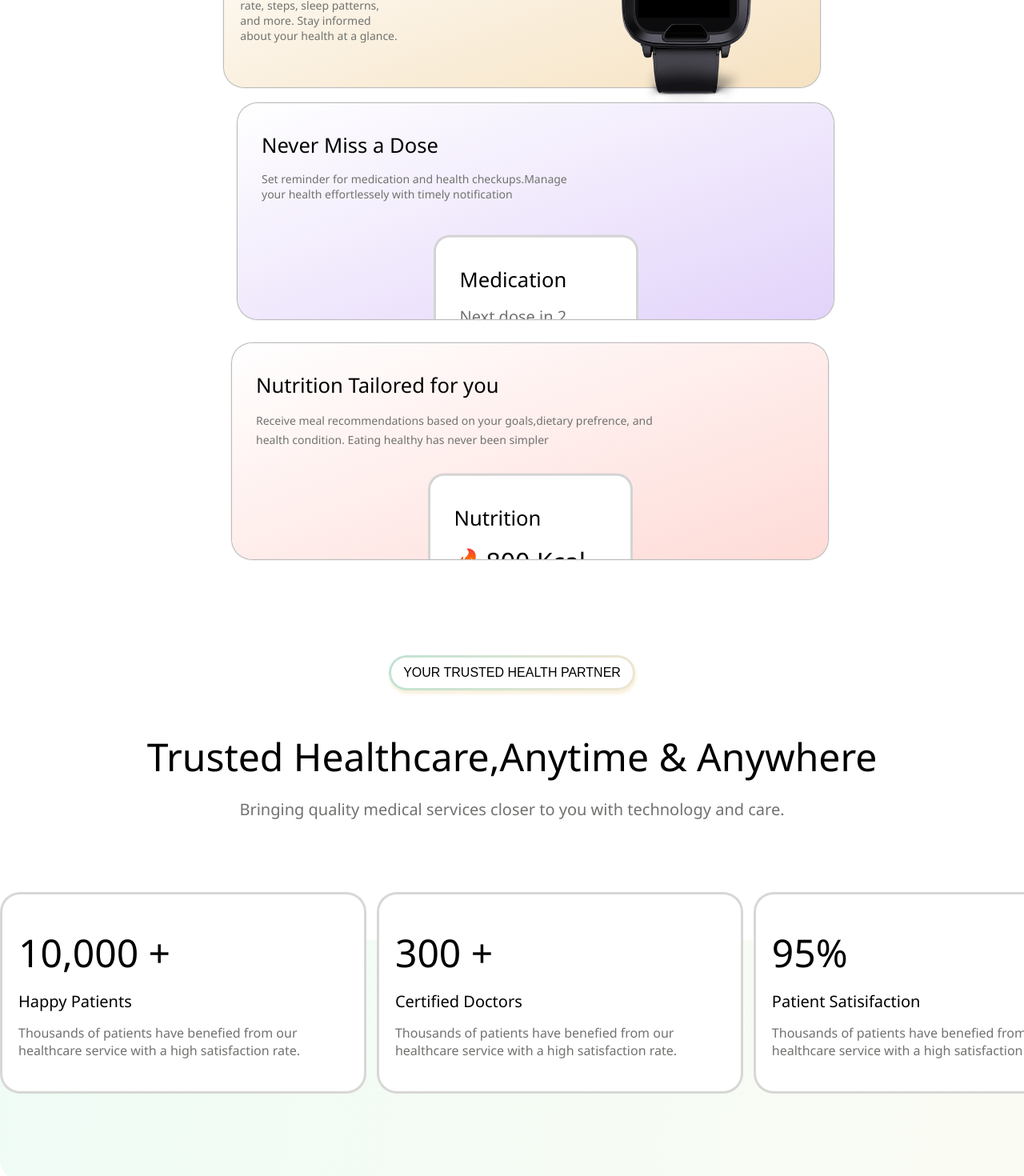
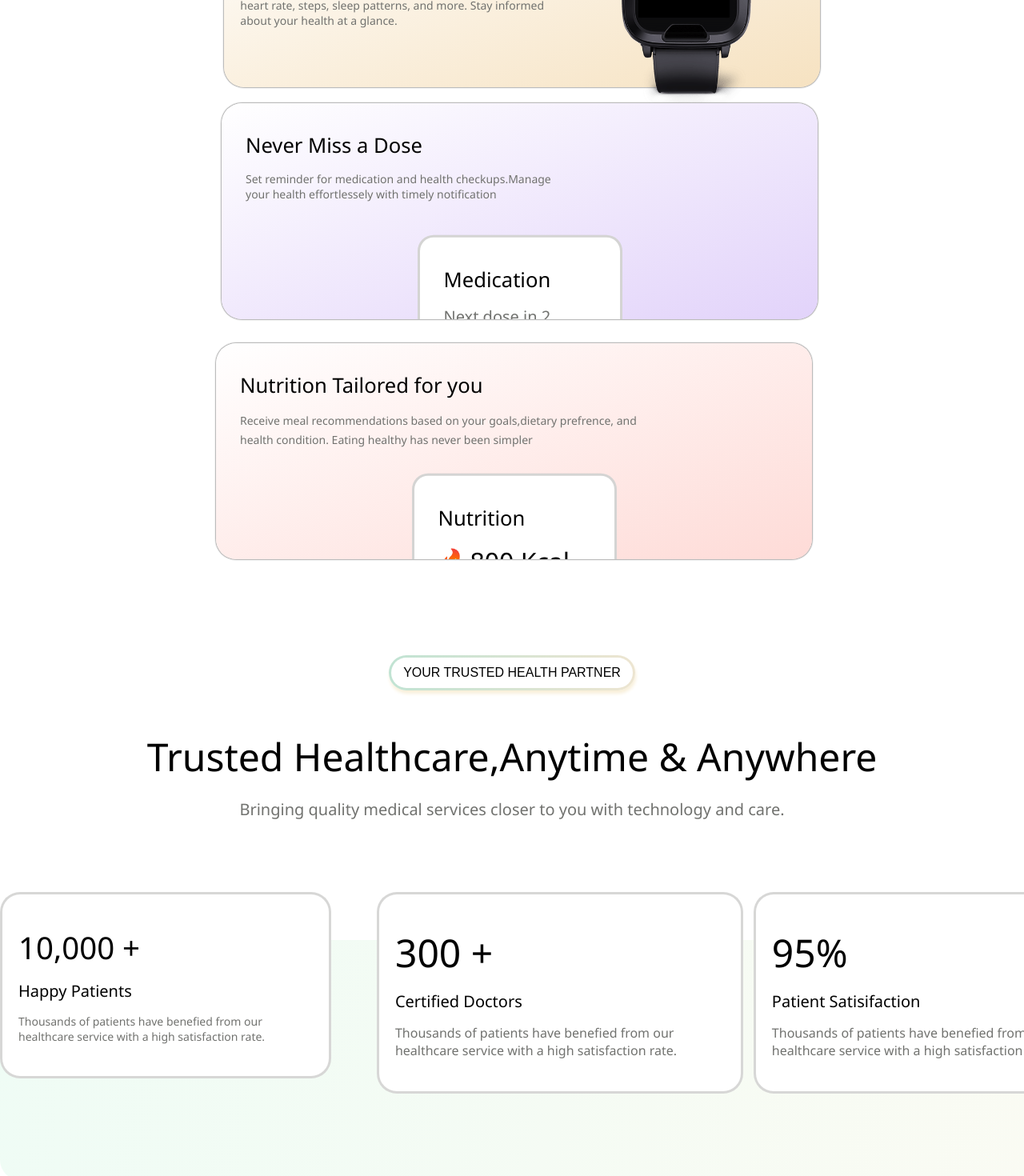
Before and after one commit to Manoj-2301/NutriCarePractice, a Next.js app: page / in a window 1280 px wide. Shown: the part 2320-3790 px from the top of the page at 80% size. Built offline with nearby package versions, Linux system fonts and the light colour scheme; some icons are missing.

Commit message:
responsive

```diff
--- a/src/app/(pages)/Choose/chooseStyle.scss
+++ b/src/app/(pages)/Choose/chooseStyle.scss
@@ -155,7 +155,7 @@
                 font-size: clamp(14px, 1vw, 16px);
                 font-weight: 500;
                 color: #71726f;
-                width: 200px;
+                width:clamp(200px, 30vw , 450px);
             }
 
             .choose_card_watchimg {
@@ -175,7 +175,7 @@
         justify-content: center;
         align-items: center;
         margin-top: 20px;
-        margin-left: 45px;
+        margin-left: 5px;
 
         .card_second_row {
             overflow: hidden;
--- a/src/app/(pages)/Partner/partnerStyle.scss
+++ b/src/app/(pages)/Partner/partnerStyle.scss
@@ -59,13 +59,13 @@
             border: 3px solid #71726f48;
 
             .trusted_card_para {
-                font-size: 48px;
+                font-size: clamp(32px, 3vw, 48px);
                 font-weight: 500;
                 margin-bottom: 15px;
             }
 
             .trusted_card_para_two {
-                font-size: 20px;
+                font-size: clamp(16px, 2vw, 20px);
                 font-weight: 500;
                 margin-bottom: 15px;
             }
@@ -73,7 +73,7 @@
             .trusted_card_para_three {
                 color: #71726f;
                 font-weight: 500;
-                font-size: 16px;
+                font-size: clamp(14px, 1vw ,16px);
             }
         }
         .trusted_card_two {
```
